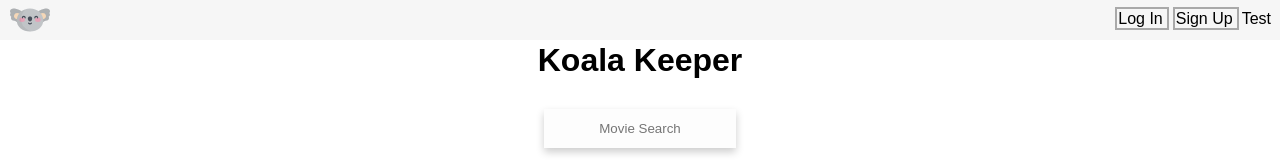
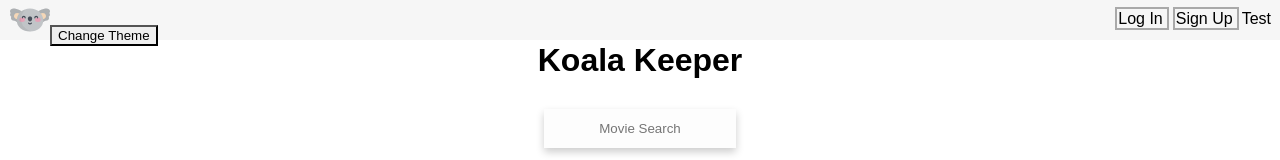
Before and after one commit to YousofMersal/yousof.site, a React app: page / in a window 1280 px wide. Shown: the top 160 px of the page. Built offline with nearby package versions, Linux system fonts and the light colour scheme; no server answers.

Commit message:
add temporary theme change button

```diff
--- a/src/client/App.jsx
+++ b/src/client/App.jsx
@@ -19,7 +19,11 @@ class MyRoutes extends Component {
     return (
       <Router>
         <div id='app-root' className={'theme-' + this.props.theme}>
-          <Nav isLoggedin={this.props.isLoggedIn} />
+          <Nav
+            isLoggedin={this.props.isLoggedIn}
+            themeChange={this.props.onThemeChange}
+            theme={this.props.theme}
+          />
           <Switch>
             <Route exact path='/movie/:id' component={SingleMovie} />
             <Route exact path='/' component={Landing} />
--- a/src/client/components/Nav.jsx
+++ b/src/client/components/Nav.jsx
@@ -2,6 +2,10 @@ import React, { Component } from 'react'
 import { NavLink } from 'react-router-dom'
 
 export default class NavBar extends Component {
+  onChanceThemeClick = theme => {
+    this.props.onChanceTheme()
+  }
+
   render() {
     return (
       <nav className='nav'>
@@ -23,6 +27,9 @@ export default class NavBar extends Component {
           )}
           <NavLink to='/tests'>Test</NavLink>
         </div>
+        <button onClick={() => this.props.themeChange(this.props.theme)}>
+          Change Theme
+        </button>
       </nav>
     )
   }
```
